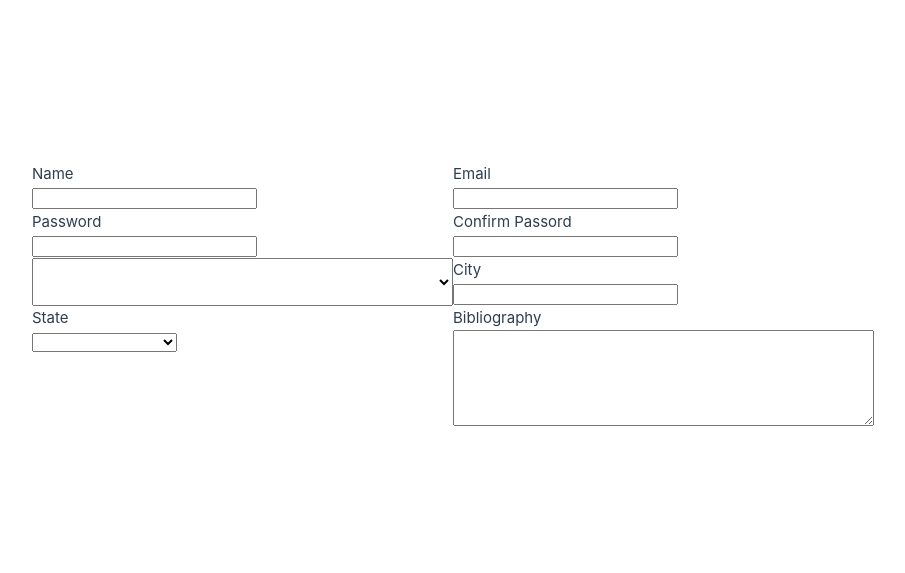
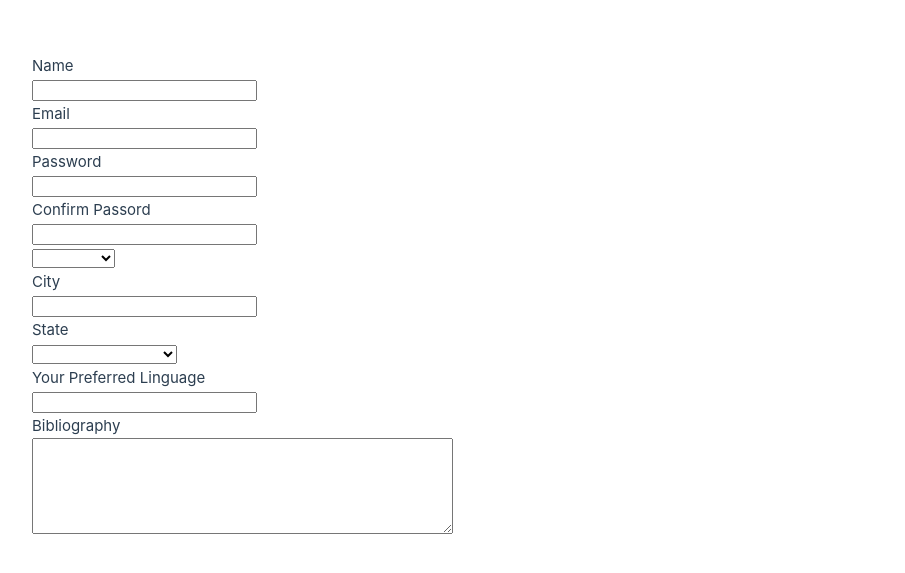
Before and after one commit to GabrielNebraska/Formul-rio-Framework, a Vue app: page / in a window 1280 px wide. Shown: the part 103-676 px from the top of the page, without its empty margins (187-1092 px from the left). Built offline with nearby package versions, Linux system fonts and the light colour scheme.

Commit message:
FormsFrameworkMain

```diff
--- a/src/App.vue
+++ b/src/App.vue
@@ -48,7 +48,8 @@ const states = [
 
 <template>
 
-
+<div class="container">
+  <main>
 
 <div>
   <label for="nameFild" class="form-label">Name</label> <br>
@@ -92,9 +93,23 @@ const states = [
   </div>
 
   <div>
+
+    <label>Your Preferred Linguage</label> <br>
+    <input type="text" v-model="preferredLinguages" size="25" minlength="2" maxlength="30">
+
+  </div>
+  <div>
     <label>Bibliography</label> <br>
   <textarea type="text" v-model="user.bibliography" cols="50" rows="6"> </textarea>
 </div>
+
+
+
+
+</main>
+
+</div>
+
 </template>
 
 <style scoped>
```
